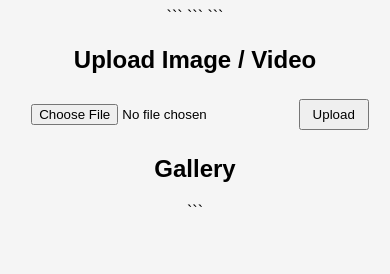
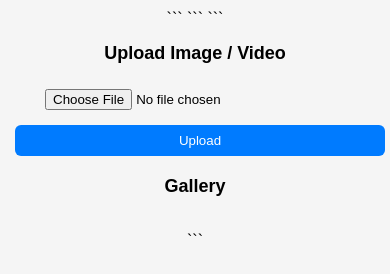
Before and after one commit to Aakash-Vishwakarma1999/Uplad-download-delete_images_videos_from-_anywhere, a website: page index.html in a window 390 px wide. Drawn offline with Linux system fonts and the light colour scheme; no server answers.

Commit message:
improved css

````diff
--- a/index.html
+++ b/index.html
@@ -8,7 +8,7 @@
     ```
     <meta name="viewport" content="width=device-width, initial-scale=1.0">
 
-    <style>
+    <!-- <style>
         body {
             font-family: Arial;
             text-align: center;
@@ -54,8 +54,91 @@
             color: white;
             border: none;
         }
-    </style>
+    </style> -->
+
     ```
+
+    <style>
+    body {
+        font-family: Arial;
+        text-align: center;
+        background: #f5f5f5;
+        margin: 0;
+        padding: 10px;
+    }
+
+    h2 {
+        margin-top: 15px;
+        font-size: 20px;
+    }
+
+    input {
+        margin: 10px 5px;
+        width: 90%;
+        max-width: 300px;
+    }
+
+    button {
+        padding: 8px 14px;
+        cursor: pointer;
+        border-radius: 6px;
+        border: none;
+        background: #007bff;
+        color: white;
+        margin: 5px;
+    }
+
+    button:hover {
+        opacity: 0.9;
+    }
+
+    .gallery {
+        display: grid;
+        grid-template-columns: repeat(auto-fit, minmax(140px, 1fr));
+        gap: 10px;
+        padding: 10px;
+    }
+
+    .card {
+        padding: 8px;
+        background: white;
+        border-radius: 10px;
+        box-shadow: 0 2px 6px rgba(0, 0, 0, 0.15);
+    }
+
+    .card img,
+    .card video {
+        width: 100%;
+        height: auto;
+        border-radius: 6px;
+    }
+
+    .card button {
+        width: 100%;
+        margin-top: 5px;
+        font-size: 12px;
+    }
+
+    .card button:first-of-type {
+        background: #28a745;
+    }
+
+    .card button:last-of-type {
+        background: red;
+    }
+
+    /* 📱 Extra mobile optimization */
+    @media (max-width: 480px) {
+        h2 {
+            font-size: 18px;
+        }
+
+        button {
+            width: 100%;
+        }
+    }
+</style>
+
 
 </head>
 
````
